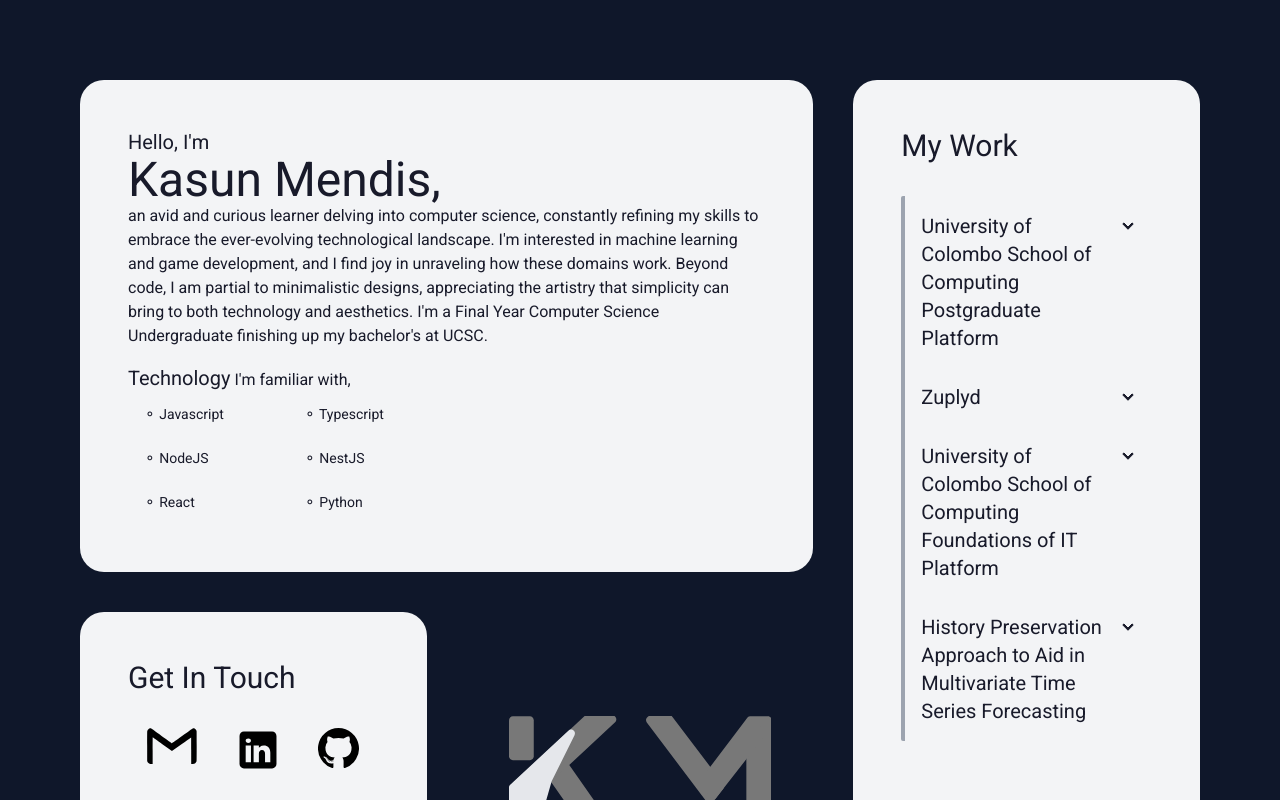
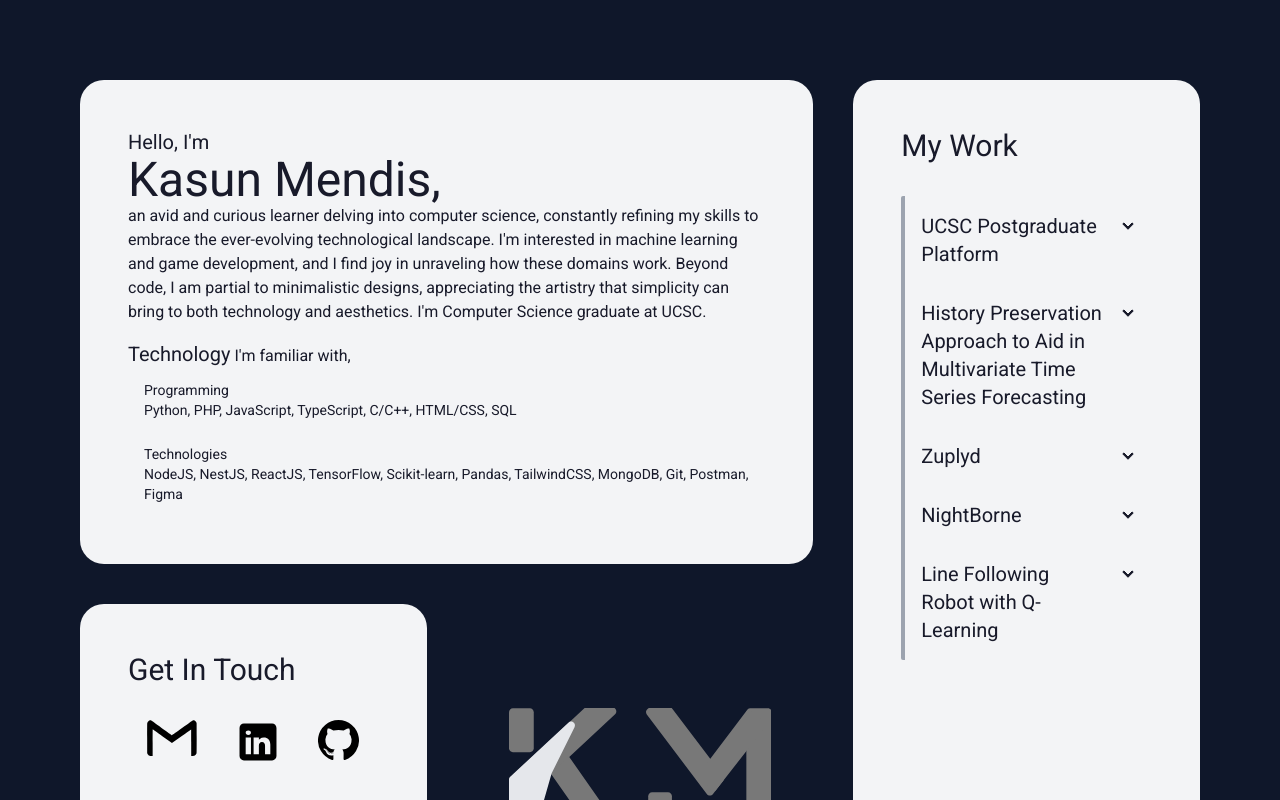
Before and after one commit to KM-drago/portfolio, a Next.js app: page / in a window 1280 px wide. Shown: the top 800 px of the page. Built offline with nearby package versions, Linux system fonts and the light colour scheme.

Commit message:
updated: projects and about

```diff
--- a/app/components/about.tsx
+++ b/app/components/about.tsx
@@ -4,28 +4,25 @@ export default function About() {
       <h1 className="text-xl">Hello, I&apos;m</h1>
       <h2 className="text-5xl">Kasun Mendis,</h2>
       <p>
-        an avid and curious learner delving into computer science, constantly refining my skills to embrace the ever-evolving technological landscape. I&apos;m interested in machine learning and game development, and I find joy in unraveling how these domains work. Beyond code, I am partial to minimalistic designs, appreciating the artistry that simplicity can bring to both technology and aesthetics. I&apos;m a Final Year Computer Science Undergraduate finishing up my bachelor&apos;s at <a href="https://ucsc.cmb.ac.lk/">UCSC</a>.
+        an avid and curious learner delving into computer science, constantly refining my skills to embrace the ever-evolving technological landscape. I&apos;m interested in machine learning and game development, and I find joy in unraveling how these domains work. Beyond code, I am partial to minimalistic designs, appreciating the artistry that simplicity can bring to both technology and aesthetics. I&apos;m Computer Science graduate at <a href="https://ucsc.cmb.ac.lk/">UCSC</a>.
       </p>
       <p className="pt-4">
         <g className="text-xl">Technology</g> I&apos;m familiar with,
       </p>
       <div className="overflow-x-auto">
-        <table className="table w-80">
+        <table className="table w-100">
           <tbody>
             {/* row 1 */}
             <tr className="border-none">
-              <td>&#9900; Javascript</td>
-              <td>&#9900; Typescript</td>
+              <td>
+                Programming <br /> Python, PHP, JavaScript, TypeScript, C/C++, HTML/CSS, SQL
+              </td>
             </tr>
             {/* row 2 */}
             <tr className="border-none">
-              <td>&#9900; NodeJS</td>
-              <td>&#9900; NestJS</td>
-            </tr>
-            {/* row 3 */}
-            <tr className="border-none">
-              <td>&#9900; React</td>
-              <td>&#9900; Python</td>
+              <td>
+                Technologies <br /> NodeJS, NestJS, ReactJS, TensorFlow, Scikit-learn, Pandas, TailwindCSS, MongoDB, Git, Postman, Figma
+              </td>
             </tr>
           </tbody>
         </table>
--- a/app/components/projects.tsx
+++ b/app/components/projects.tsx
@@ -5,42 +5,67 @@ export default function Projects() {
       <div className="join join-vertical w-full">
         <div className="collapse collapse-arrow join-item border-l-4 border-gray-400 transition ease-in-out duration-300">
           <input type="radio" name="my-accordion-4" />
-          <div className="collapse-title text-xl font-medium">University of Colombo School of Computing Postgraduate Platform</div>
+          <div className="collapse-title text-xl font-medium">UCSC Postgraduate Platform</div>
           <div className="collapse-content">
             <p>Admission and Enrollment Platform</p>
-            <p className="font-bold">PHP | JavaScript | MySQL | HTML | CSS </p>
-            <p>2021</p>
-            <p>MVC-based application that handles the Application process, Selection process through to the end of the interview process. Was deployed for the intake of 2022.</p>
+            <p className="font-bold">PHP, JavaScript, Python, MySQL, HTML, and CSS</p>
+            <p>Platform for managing the Postgraduate intake process, covering Application, Selection, and Interviewing phases. Launched in 2022 where the platform handled over 500 student applications. A bespoke selection algorithm automated the manual selection phase, streamlining the entire process. The platform is built on the MVC architecture.</p>
+          </div>
+        </div>
+        <div className="collapse collapse-arrow join-item border-l-4 border-gray-400 transition ease-in-out duration-300">
+          <input type="radio" name="my-accordion-4" />
+          <div className="collapse-title text-xl font-medium">History Preservation Approach to Aid in Multivariate Time Series Forecasting</div>
+          <div className="collapse-content">
+            <p>Final Year Dissertation</p>
+            <p className="font-bold">Python, TensorFlow, Scikit-learn, Pandas, NumPy, and Matplotlib</p>
+            <p>Introduced a method to improve the accuracy of multivariate time series forecasting by focusing on significant historical events. With the proposed methods achieved accuracy improvements exceeding 15% over the baseline of the study.</p>
           </div>
         </div>
         <div className="collapse collapse-arrow join-item border-l-4 border-gray-400 transition ease-in-out duration-300">
           <input type="radio" name="my-accordion-4" />
           <div className="collapse-title text-xl font-medium">Zuplyd</div>
           <div className="collapse-content">
-            <p>A dynamicc supply chain management system.</p>
-            <p className="font-bold">ReactJS | NodeJS | NestJS | MongoDB | MaterialUI | Auth0</p>
-            <p>2022</p>
-            <p>A software-as-a-service solution that interconnects all parties involved in a supply chain with the flexibility to set up the distribution structure. Follows microservices architecture and accompanies a non-relational database.</p>
+            <p>Supply Chain Management System</p>
+            <p className="font-bold">NodeJS, NestJS, ReactJS, MongoDB, gRPC, MaterialUI, Auth0</p>
+            <p>Software-as-a-Service (SaaS) solution that interconnects all parties involved in a supply chain. This solution offers flexibility to set up various distribution structures, catering to the diverse needs of different businesses. Built on micro-services architecture</p>
+            <a href="https://github.com/TeamZuplyd/zuplyd">
+              <svg className="h-7 transition ease-in-out delay-150 hover:-translate-y-1 hover:scale-105 duration-300" xmlns="http://www.w3.org/2000/svg" viewBox="0 0 120.78 117.79">
+                <g id="Layer_2" data-name="Layer 2">
+                  <g id="Layer_1-2" data-name="Layer 1">
+                    <path d="M60.39 0A60.39 60.39 0 0 0 41.3 117.69c3 .56 4.12-1.31 4.12-2.91 0-1.44-.05-6.19-.08-11.24C28.54 107.19 25 96.42 25 96.42c-2.75-7-6.71-8.84-6.71-8.84-5.48-3.75.41-3.67.41-3.67 6.07.43 9.26 6.22 9.26 6.22 5.39 9.23 14.13 6.57 17.57 5 .55-3.9 2.11-6.56 3.84-8.07C36 85.55 21.85 80.37 21.85 57.23A23.35 23.35 0 0 1 28.08 41c-.63-1.52-2.7-7.66.58-16 0 0 5.07-1.62 16.61 6.19a57.36 57.36 0 0 1 30.25 0C87 23.42 92.11 25 92.11 25c3.28 8.32 1.22 14.46.59 16a23.34 23.34 0 0 1 6.21 16.21c0 23.2-14.12 28.3-27.57 29.8 2.16 1.87 4.09 5.55 4.09 11.18 0 8.08-.06 14.59-.06 16.57 0 1.61 1.08 3.49 4.14 2.9A60.39 60.39 0 0 0 60.39 0Z"></path>
+                    <path d="M22.87 86.7c-.13.3-.6.39-1 .19s-.69-.61-.55-.91.61-.39 1-.19.69.61.54.91ZM25.32 89.43c-.29.27-.85.14-1.24-.28a.92.92 0 0 1-.17-1.25c.3-.27.84-.14 1.24.28s.47 1 .17 1.25ZM27.7 92.91c-.37.26-1 0-1.35-.52s-.37-1.18 0-1.44 1 0 1.35.51.37 1.19 0 1.45ZM31 96.27a1.13 1.13 0 0 1-1.59-.27c-.53-.49-.68-1.18-.34-1.54s1-.27 1.56.23.68 1.18.33 1.54ZM35.46 98.22c-.15.47-.82.69-1.51.49s-1.13-.76-1-1.24.82-.7 1.51-.49 1.13.76 1 1.24ZM40.4 98.58c0 .5-.56.91-1.28.92s-1.3-.38-1.31-.88.56-.91 1.29-.92 1.3.39 1.3.88ZM45 97.8c.09.49-.41 1-1.12 1.12s-1.35-.17-1.44-.66.42-1 1.12-1.12 1.35.17 1.44.66Z"></path>
+                  </g>
+                </g>
+              </svg>
+            </a>
           </div>
         </div>
         <div className="collapse collapse-arrow join-item border-l-4 border-gray-400 transition ease-in-out duration-300">
           <input type="radio" name="my-accordion-4" />
-          <div className="collapse-title text-xl font-medium">University of Colombo School of Computing Foundations of IT Platform</div>
+          <div className="collapse-title text-xl font-medium">NightBorne</div>
           <div className="collapse-content">
-            <p>Admission Platform</p>
-            <p className="font-bold">NodeJS | NestJS | Prisma ORM | EJS | Passport</p>
-            <p>2023</p>
-            <p>MVC-based application that handles the Application process of the FIT course of UCSC. Proof of concept.</p>
+            <p>2D Side Scroller Game</p>
+            <p className="font-bold">Godot Engine, GDScript, State Transition Systems</p>
+            <p>Game centered on melee combat and defeating enemies. State machines and sprite-based animations were implemented to create smooth and responsive character movements. Additionally, I explored human-game interactions to design engaging and enjoyable gameplay mechanics.</p>
+            <a href="https://github.com/KM-drago/NightBorne-GameDev">
+              <svg className="h-7 transition ease-in-out delay-150 hover:-translate-y-1 hover:scale-105 duration-300" xmlns="http://www.w3.org/2000/svg" viewBox="0 0 120.78 117.79">
+                <g id="Layer_2" data-name="Layer 2">
+                  <g id="Layer_1-2" data-name="Layer 1">
+                    <path d="M60.39 0A60.39 60.39 0 0 0 41.3 117.69c3 .56 4.12-1.31 4.12-2.91 0-1.44-.05-6.19-.08-11.24C28.54 107.19 25 96.42 25 96.42c-2.75-7-6.71-8.84-6.71-8.84-5.48-3.75.41-3.67.41-3.67 6.07.43 9.26 6.22 9.26 6.22 5.39 9.23 14.13 6.57 17.57 5 .55-3.9 2.11-6.56 3.84-8.07C36 85.55 21.85 80.37 21.85 57.23A23.35 23.35 0 0 1 28.08 41c-.63-1.52-2.7-7.66.58-16 0 0 5.07-1.62 16.61 6.19a57.36 57.36 0 0 1 30.25 0C87 23.42 92.11 25 92.11 25c3.28 8.32 1.22 14.46.59 16a23.34 23.34 0 0 1 6.21 16.21c0 23.2-14.12 28.3-27.57 29.8 2.16 1.87 4.09 5.55 4.09 11.18 0 8.08-.06 14.59-.06 16.57 0 1.61 1.08 3.49 4.14 2.9A60.39 60.39 0 0 0 60.39 0Z"></path>
+                    <path d="M22.87 86.7c-.13.3-.6.39-1 .19s-.69-.61-.55-.91.61-.39 1-.19.69.61.54.91ZM25.32 89.43c-.29.27-.85.14-1.24-.28a.92.92 0 0 1-.17-1.25c.3-.27.84-.14 1.24.28s.47 1 .17 1.25ZM27.7 92.91c-.37.26-1 0-1.35-.52s-.37-1.18 0-1.44 1 0 1.35.51.37 1.19 0 1.45ZM31 96.27a1.13 1.13 0 0 1-1.59-.27c-.53-.49-.68-1.18-.34-1.54s1-.27 1.56.23.68 1.18.33 1.54ZM35.46 98.22c-.15.47-.82.69-1.51.49s-1.13-.76-1-1.24.82-.7 1.51-.49 1.13.76 1 1.24ZM40.4 98.58c0 .5-.56.91-1.28.92s-1.3-.38-1.31-.88.56-.91 1.29-.92 1.3.39 1.3.88ZM45 97.8c.09.49-.41 1-1.12 1.12s-1.35-.17-1.44-.66.42-1 1.12-1.12 1.35.17 1.44.66Z"></path>
+                  </g>
+                </g>
+              </svg>
+            </a>
           </div>
         </div>
         <div className="collapse collapse-arrow join-item border-l-4 border-gray-400 transition ease-in-out duration-300">
           <input type="radio" name="my-accordion-4" />
-          <div className="collapse-title text-xl font-medium">History Preservation Approach to Aid in Multivariate Time Series Forecasting</div>
+          <div className="collapse-title text-xl font-medium">Line Following Robot with Q-Learning</div>
           <div className="collapse-content">
-            <p>Research</p>
-            <p className="font-bold">TensorFlow| Pandas | scikit-learn | Python</p>
-            <p>Ongoing</p>
-            <p>Researching on capturing recurrent significant historical events and using the learned knowledge from these events to improve time series forecasting.</p>
+            <p>Robotics</p>
+            <p className="font-bold">Python, EV3-MicroPython, Pybricks</p>
+            <p>Q-learning algorithm to enable adaptive learning for a LEGO EV3 robot, focusing on line-following capabilities. After deploying the algorithm, the robot learned to follow lines in both orientations</p>
           </div>
         </div>
       </div>
```
